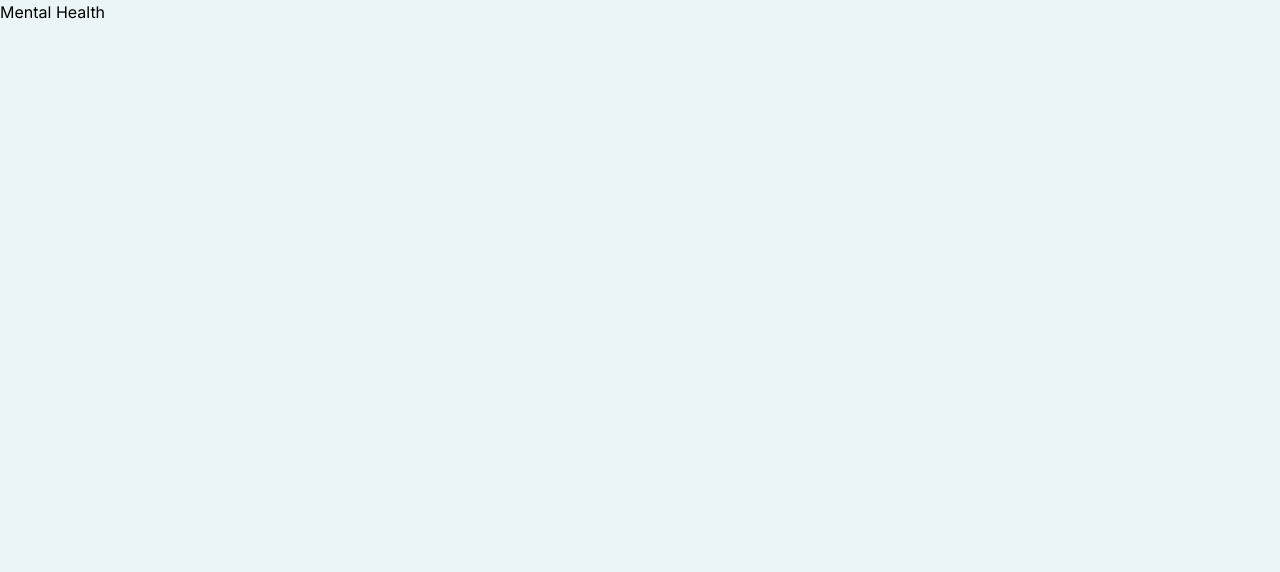
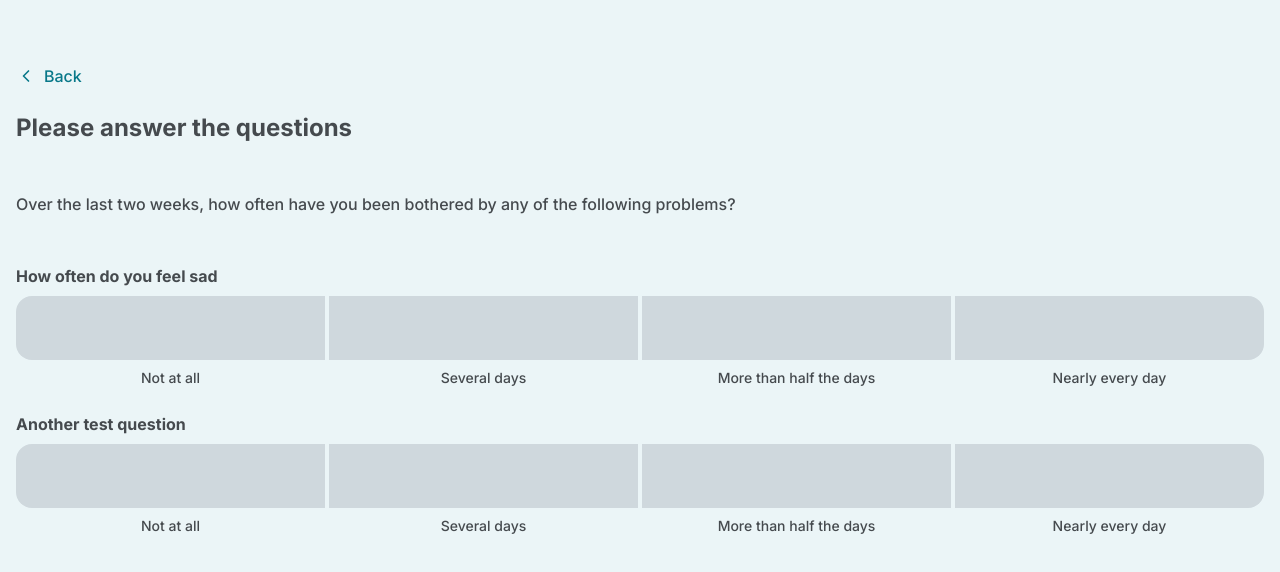
Before and after one commit to BigDataForSanDiego/Team-217, a Next.js app in the folder project/: page /mental-health in a window 1280 px wide. Shown: the top 572 px of the page. Built offline with nearby package versions, Linux system fonts and the light colour scheme.

Commit message:
Add layout for question page

```diff
--- a/project/src/app/(mobile)/mental-health/page.tsx
+++ b/project/src/app/(mobile)/mental-health/page.tsx
@@ -1,3 +1,26 @@
+import Question from "@/features/question/components/question";
+import { ChevronLeft } from "lucide-react";
+
 export default function MentalHealth() {
-	return <div>Mental Health</div>;
+	return (
+		<div className="pt-16 px-4">
+			<div className="flex flex-col gap-6">
+				<div className="flex items-center gap-2">
+					<ChevronLeft className="h-5 w-5 stroke-primary" />
+					<span className="text-primary font-medium">Back</span>
+				</div>
+				<h1 className="font-bold text-2xl text-secondary">
+					Please answer the questions
+				</h1>
+			</div>
+			<h2 className="pt-12 font-medium text-secondary">
+				Over the last two weeks, how often have you been bothered by any
+				of the following problems?
+			</h2>
+			<div className="pt-12 flex flex-col gap-6">
+				<Question question="How often do you feel sad" />
+				<Question question="Another test question" />
+			</div>
+		</div>
+	);
 }
--- a/project/src/features/question/components/question.tsx
+++ b/project/src/features/question/components/question.tsx
@@ -17,7 +17,7 @@ export default function Question({ question }: QuestionInfo) {
 	];
 
 	return (
-    <div className="p-4">
+		<div>
 			<div className="text-secondary font-bold pb-2">{question}</div>
 			<div className="grid grid-cols-4 gap-1">
 				{options.map((option, index) => (
@@ -25,7 +25,9 @@ export default function Question({ question }: QuestionInfo) {
 						<button
 							key={option}
 							className={`flex gap-2 h-16 w-full px-4 justify-between items-center ${
-                selected === option ? "bg-primary" : "bg-secondaryLight"
+								selected === option
+									? "bg-primary"
+									: "bg-secondaryLight"
 							} ${
 								index === 0
 									? "rounded-l-2xl"
@@ -37,7 +39,9 @@ export default function Question({ question }: QuestionInfo) {
 						></button>
 						<span
 							className={`text-center text-sm font-medium mt-2 ${
-                selected === option ? "text-primary" : "text-secondary"
+								selected === option
+									? "text-primary"
+									: "text-secondary"
 							}`}
 						>
 							{scale[index]}
@@ -45,7 +49,6 @@ export default function Question({ question }: QuestionInfo) {
 					</div>
 				))}
 			</div>
-      <div>{selected}</div>
 		</div>
 	);
 }
```
Lines whose indentation alone changed are shown as unchanged.
